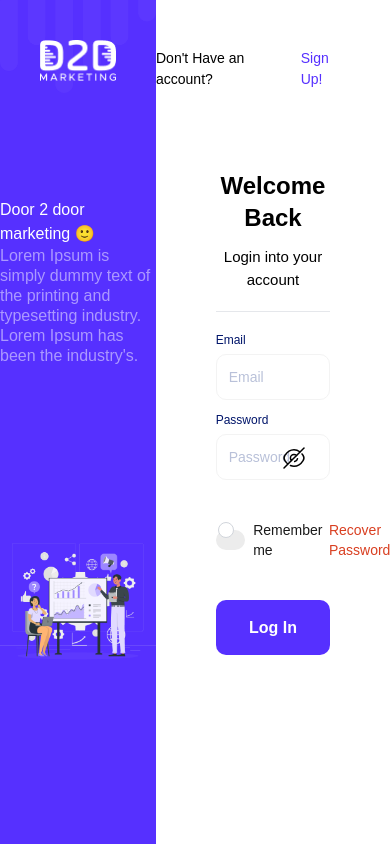
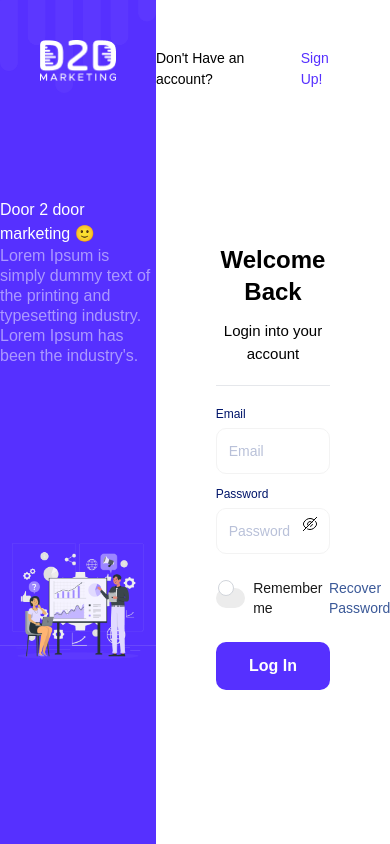
Before and after one commit to tajnur007/d2d-marketing-frontend, a Next.js app: page /auth/signin in a window 390 px wide. Built offline with nearby package versions, Linux system fonts and the light colour scheme; no server answers; a web font is replaced by a local one.

Commit message:
Login page responsiveness issue fixed

```diff
--- a/assets/icons.tsx
+++ b/assets/icons.tsx
@@ -202,13 +202,14 @@ export const MoonSolidIcon = () => {
   );
 };
 
-export const PasswordRevealIcon = () => {
+export const PasswordRevealIcon = ({className}: any) => {
   return (
     <svg
       width='24'
       height='24'
       viewBox='0 0 24 24'
       fill='none'
+      className={className}
       xmlns='http://www.w3.org/2000/svg'>
       <path
         d='M15.5799 11.9999C15.5799 13.9799 13.9799 15.5799 11.9999 15.5799C10.0199 15.5799 8.41992 13.9799 8.41992 11.9999C8.41992 10.0199 10.0199 8.41992 11.9999 8.41992C13.9799 8.41992 15.5799 10.0199 15.5799 11.9999Z'
@@ -228,13 +229,14 @@ export const PasswordRevealIcon = () => {
   );
 };
 
-export const PasswordHideIcon = () => {
+export const PasswordHideIcon = ({className}: any) => {
   return (
     <svg
       width='24'
       height='24'
       viewBox='0 0 24 24'
       fill='none'
+      className={className}
       xmlns='http://www.w3.org/2000/svg'>
       <path
         d='M14.5299 9.46992L9.46992 14.5299C8.81992 13.8799 8.41992 12.9899 8.41992 11.9999C8.41992 10.0199 10.0199 8.41992 11.9999 8.41992C12.9899 8.41992 13.8799 8.81992 14.5299 9.46992Z'
--- a/components/auth/form/signin-form.tsx
+++ b/components/auth/form/signin-form.tsx
@@ -69,7 +69,7 @@ const SigninForm = () => {
   };
 
   return (
-    <div className='w-full flex items-center justify-center my-20'>
+    <div className='w-full h-screen flex items-center justify-center my-12 xl:my-16 2xl:my-20'>
       <div className='w-[49%]'>
         <div className='xl:mb-7 lg:mb-6 mb-5 border-gray-[#DBDBDB] border-b text-center'>
           <h1 className='text-black xl:text-4xl lg:text-3xl text-2xl font-semibold'>
@@ -108,12 +108,12 @@ const SigninForm = () => {
                 onChange={handlePasswordChange}
               />
               <p
-                className='absolute top-[46px] right-6 cursor-pointer'
+                className='absolute top-[42px] lg:top-[46px] 2xl:top-[50px] right-2 lg:right-6 cursor-pointer'
                 onClick={handlePasswordVisibilityToggle}>
-                {showPassword ? <PasswordRevealIcon /> : <PasswordHideIcon />}
+                {showPassword ? <PasswordRevealIcon className='h-4 lg:h-6' /> : <PasswordHideIcon className='h-4 lg:h-6' />}
               </p>
             </div>
-            <div className='my-10 flex items-center justify-between'>
+            <div className='my-6 xl:my-8 2xl:my-10 flex items-center justify-between'>
               <label className='relative items-center cursor-pointer flex '>
                 <input
                   type='checkbox'
@@ -129,11 +129,11 @@ const SigninForm = () => {
 
               <Link
                 href={PAGE_ROUTES.Forgetpassword}
-                className=' text-[#D93F21] text-sm font-normal '>
+                className=' text-[#3B5998] text-sm font-normal '>
                 Recover Password
               </Link>
             </div>
-            <Button type='submit' className='rounded-[10px] h-[55px]'>
+            <Button type='submit' className='rounded-[10px] md:h-[35px] lg:h-[48px] 2xl:h-14'>
               {loading ? (
                 <div className='h-full w-full flex items-center justify-center'>
                   <Oval width='30' color='#ffffff' />
```
